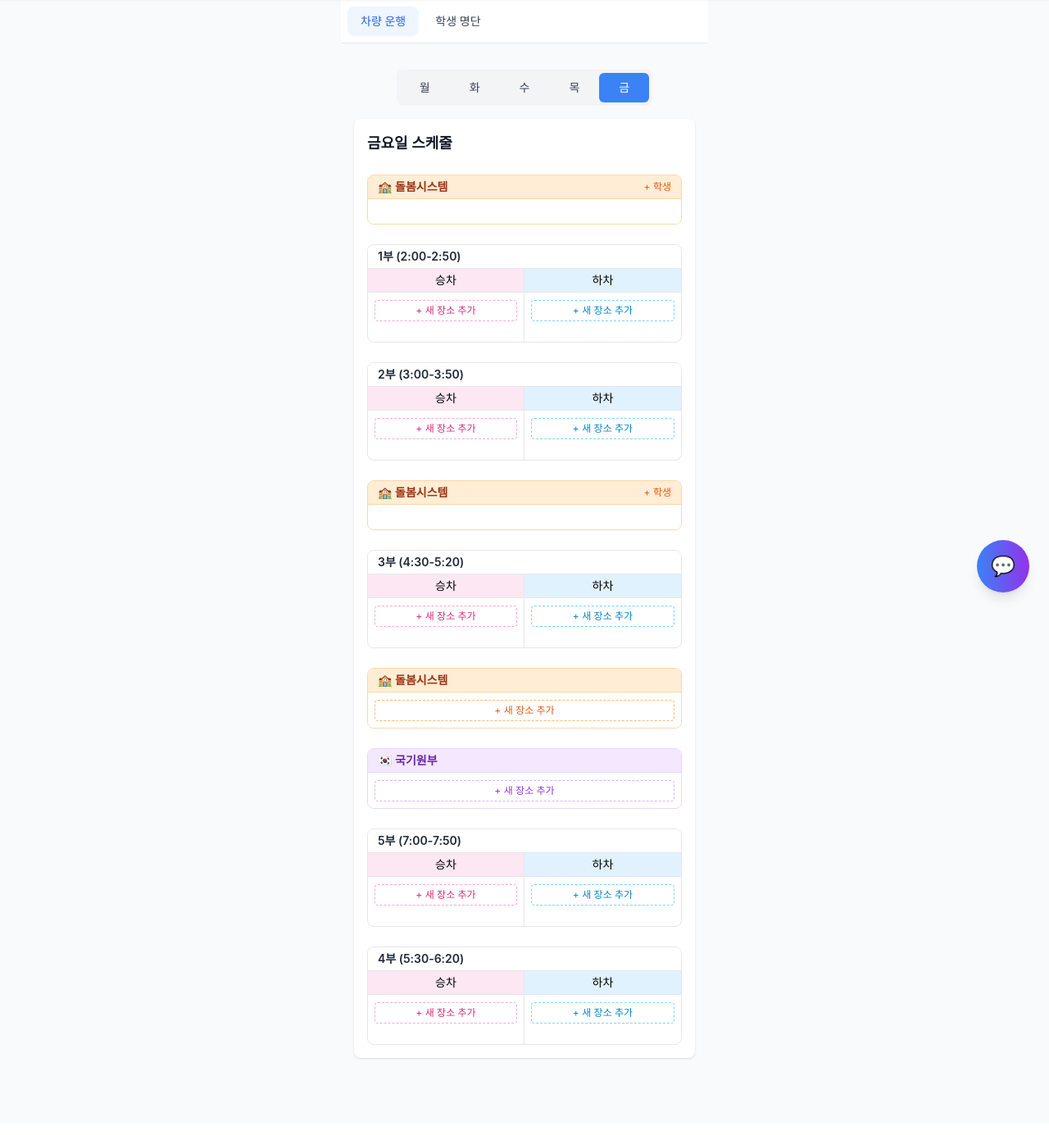
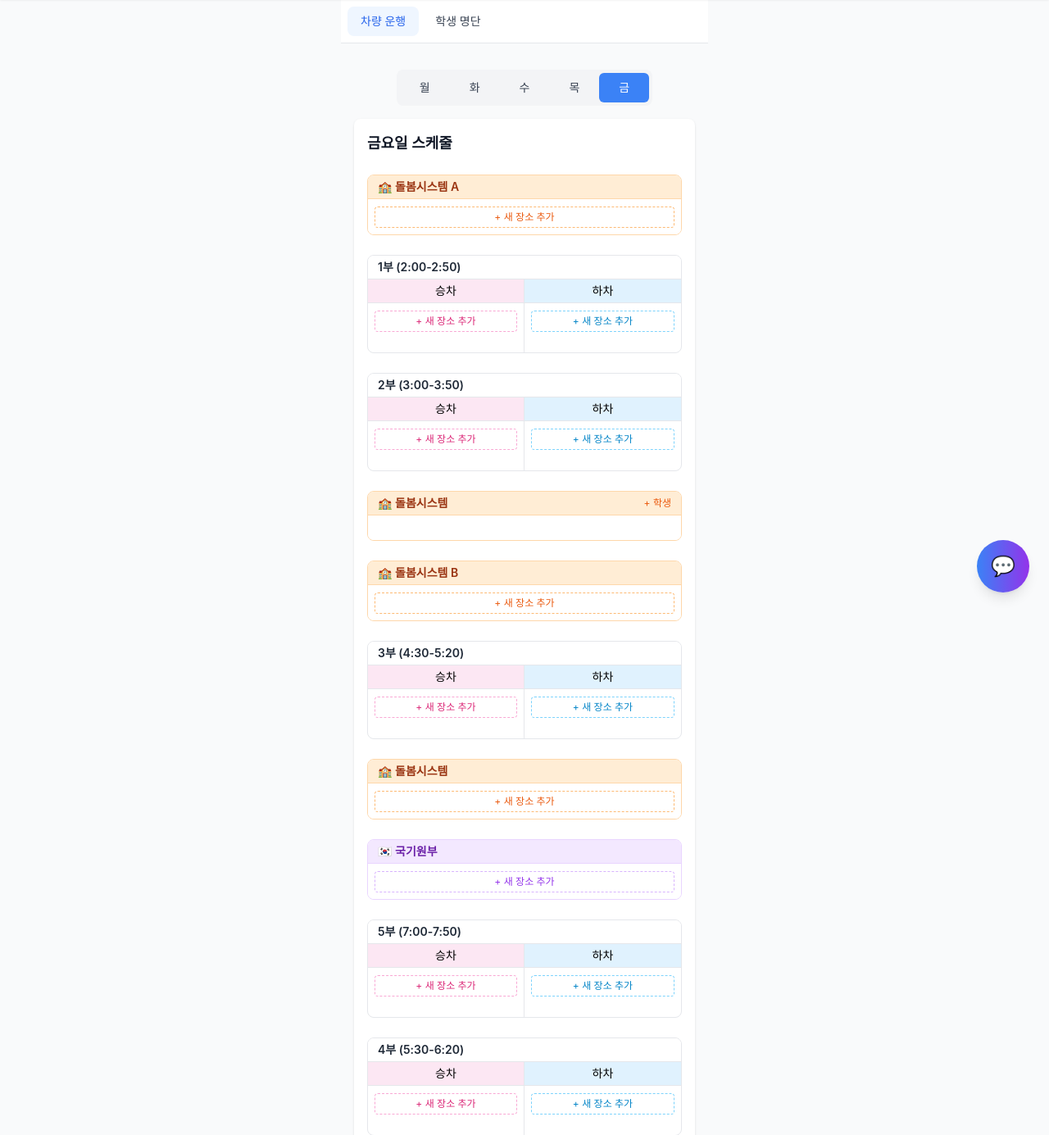
Before and after one commit to todaysfinds/tkd-car, a Flask app: page /schedule in a window 1280 px wide. Shown: the part 53-1438 px from the top of the page at 82% size. Before the commit the page ends 1346 px from the top, so only its background shows below. Run offline with Flask 3, Linux system fonts and the light colour scheme; data that the repository does not hold is empty; some libraries are stand-ins or nearby versions; some web fonts are replaced.

Commit message:
돌봄시스템 A/B/C 완전 독립화 구현
- 돌봄시스템 1  A, 2  B, 3  C로 명확히 구분
- 모든 돌봄시스템에 동일한 구조 적용 (장소 설정 가능)
- showLocationSettings에 careType 파라미터 추가
- 각 돌봄시스템이 완전히 독립적으로 작동하도록 보장
- 장소 설정 모달에 돌봄시스템 구분 표시 추가

```diff
--- a/templates/schedule.html
+++ b/templates/schedule.html
@@ -46,32 +46,44 @@
 
                 <!-- 시간표 구조 -->
                 <div class="space-y-6">
-                    <!-- 돌봄시스템 1 (1부 전) -->
+                    <!-- 돌봄시스템 A (1부 전) -->
                     <div class="border rounded-lg overflow-hidden border-orange-200">
-                        <div class="bg-orange-100 px-3 py-1 border-b border-orange-200 flex items-center justify-between">
-                            <h3 class="font-semibold text-orange-800 text-sm">🏫 돌봄시스템</h3>
-                            <button onclick="addStudentToCareSystem({{ day_num }}, '도장', 'care1')"
-                                    class="text-xs text-orange-600 hover:text-orange-800">
-                                + 학생
-                            </button>
+                        <div class="bg-orange-100 px-3 py-1 border-b border-orange-200">
+                            <h3 class="font-semibold text-orange-800 text-sm">🏫 돌봄시스템 A</h3>
                         </div>
                         <div class="p-2 space-y-2 min-h-[30px] bg-white">
                             {% if day_num in schedule_data and 'care1' in schedule_data[day_num] and 'students' in schedule_data[day_num]['care1'] %}
                                 {% for location, students in schedule_data[day_num]['care1']['students'].items() %}
-                                <div class="flex flex-wrap gap-1">
-                                    {% for student_data in students %}
-                                    <div class="flex items-center justify-between text-xs bg-gray-50 px-1 py-0.5 rounded border border-gray-200 min-w-[50px] max-w-[100px]">
-                                        <button onclick="toggleStudentAttendance({{ student_data.student.id }})"
-                                                class="text-gray-800 truncate text-xs hover:text-blue-600 flex-1 text-left"
-                                                data-student-id="{{ student_data.student.id }}">
-                                            {{ student_data.student.name }}
-                                        </button>
-                                        <button onclick="removeStudentFromCareSystem({{ student_data.student.id }}, {{ day_num }}, '{{ location }}', 'care1')"
-                                                class="text-red-500 hover:text-red-700 text-xs ml-1 flex-shrink-0">✕</button>
+                                <div class="border border-gray-200 rounded p-1 bg-white">
+                                    <div class="flex items-center justify-between mb-1">
+                                        <span class="text-xs font-medium text-gray-700">📍 {{ location }}</span>
+                                        <div class="flex items-center gap-1">
+                                            <button onclick="addStudentToCareSystem({{ day_num }}, '{{ location }}', 'care1')"
+                                                    class="text-xs text-blue-600 hover:text-blue-800">
+                                                + 학생
+                                            </button>
+                                            <button onclick="showLocationSettings({{ day_num }}, '{{ location }}', 'care_system', 'care1')"
+                                                    class="text-xs text-gray-500 hover:text-gray-700" title="장소 설정">
+                                                ⚙️
+                                            </button>
+                                        </div>
                                     </div>
-                                    {% endfor %}
+                                    <div class="flex flex-wrap gap-1">
+                                        {% for student_data in students %}
+                                        <div class="flex items-center justify-between text-xs bg-orange-50 px-1 py-0.5 rounded border border-orange-200 min-w-[45px] max-w-[85px]">
+                                            <span class="text-gray-800 truncate" style="font-size: 11px;">{{ student_data.student.name }}</span>
+                                            <button onclick="removeStudentFromCareSystem({{ student_data.student.id }}, {{ day_num }}, '{{ location }}', 'care1')"
+                                                    class="text-red-500 hover:text-red-700 ml-1 flex-shrink-0" style="font-size: 11px;">✕</button>
+                                        </div>
+                                        {% endfor %}
+                                    </div>
                                 </div>
                                 {% endfor %}
+                            {% else %}
+                                <button onclick="addNewLocationToCareSystem({{ day_num }}, 'care1')"
+                                        class="w-full text-xs text-orange-600 border border-dashed border-orange-300 rounded p-1 hover:bg-orange-50">
+                                    + 새 장소 추가
+                                </button>
                             {% endif %}
                         </div>
                     </div>
@@ -293,6 +305,48 @@
                         </div>
                     </div>
 
+                    <!-- 돌봄시스템 B (2부와 3부 사이) -->
+                    <div class="border rounded-lg overflow-hidden border-orange-200">
+                        <div class="bg-orange-100 px-3 py-1 border-b border-orange-200">
+                            <h3 class="font-semibold text-orange-800 text-sm">🏫 돌봄시스템 B</h3>
+                        </div>
+                        <div class="p-2 space-y-2 min-h-[30px] bg-white">
+                            {% if day_num in schedule_data and 'care2' in schedule_data[day_num] and 'students' in schedule_data[day_num]['care2'] %}
+                                {% for location, students in schedule_data[day_num]['care2']['students'].items() %}
+                                <div class="border border-gray-200 rounded p-1 bg-white">
+                                    <div class="flex items-center justify-between mb-1">
+                                        <span class="text-xs font-medium text-gray-700">📍 {{ location }}</span>
+                                        <div class="flex items-center gap-1">
+                                            <button onclick="addStudentToCareSystem({{ day_num }}, '{{ location }}', 'care2')"
+                                                    class="text-xs text-blue-600 hover:text-blue-800">
+                                                + 학생
+                                            </button>
+                                            <button onclick="showLocationSettings({{ day_num }}, '{{ location }}', 'care_system', 'care2')"
+                                                    class="text-xs text-gray-500 hover:text-gray-700" title="장소 설정">
+                                                ⚙️
+                                            </button>
+                                        </div>
+                                    </div>
+                                    <div class="flex flex-wrap gap-1">
+                                        {% for student_data in students %}
+                                        <div class="flex items-center justify-between text-xs bg-orange-50 px-1 py-0.5 rounded border border-orange-200 min-w-[45px] max-w-[85px]">
+                                            <span class="text-gray-800 truncate" style="font-size: 11px;">{{ student_data.student.name }}</span>
+                                            <button onclick="removeStudentFromCareSystem({{ student_data.student.id }}, {{ day_num }}, '{{ location }}', 'care2')"
+                                                    class="text-red-500 hover:text-red-700 ml-1 flex-shrink-0" style="font-size: 11px;">✕</button>
+                                        </div>
+                                        {% endfor %}
+                                    </div>
+                                </div>
+                                {% endfor %}
+                            {% else %}
+                                <button onclick="addNewLocationToCareSystem({{ day_num }}, 'care2')"
+                                        class="w-full text-xs text-orange-600 border border-dashed border-orange-300 rounded p-1 hover:bg-orange-50">
+                                    + 새 장소 추가
+                                </button>
+                            {% endif %}
+                        </div>
+                    </div>
+
                     <!-- 3부 (4:30-5:20) -->
                     <div class="border rounded-lg overflow-hidden">
                         <div class="bg-white px-3 py-1 border-b">
@@ -402,7 +456,7 @@
                                                     class="text-xs text-blue-600 hover:text-blue-800">
                                                 + 학생
                                             </button>
-                                            <button onclick="showLocationSettings({{ day_num }}, '{{ location }}', 'care_system')"
+                                            <button onclick="showLocationSettings({{ day_num }}, '{{ location }}', 'care_system', 'care3')"
                                                     class="text-xs text-gray-500 hover:text-gray-700" title="장소 설정">
                                                 ⚙️
                                             </button>
@@ -744,7 +798,11 @@ function showLocationSettings(dayNum, locationName, locationType, sessionPart =
 
     // 돌봄시스템/국기원부의 경우 접미사 제거
     let cleanLocationName = locationName;
+    let careType = null;
+
     if (locationType === 'care_system') {
+        // care1, care2, care3 구분을 위해 sessionPart 사용
+        careType = sessionPart;
         // _care1, _care2, _care3 제거
         cleanLocationName = locationName.replace(/_care[123]$/, '');
     } else if (locationType === 'national_training') {
@@ -759,10 +817,18 @@ function showLocationSettings(dayNum, locationName, locationType, sessionPart =
         locationName: cleanLocationName,
         locationType: locationType,
         sessionPart: sessionPart,  // 🎯 시간대 정보 추가!
+        careType: careType,        // 🎯 돌봄시스템 구분 추가!
         originalLocation: cleanLocationName
     };
 
-    const timeText = sessionPart ? ` (${sessionPart}부)` : '';
+    let timeText = '';
+    if (sessionPart && typeof sessionPart === 'number') {
+        timeText = ` (${sessionPart}부)`;
+    } else if (careType) {
+        const careNames = {care1: 'A', care2: 'B', care3: 'C'};
+        timeText = ` (돌봄시스템 ${careNames[careType] || careType})`;
+    }
+
     document.getElementById('locationSettingsTitle').textContent = `"${cleanLocationName}" 장소 설정${timeText}`;
     document.getElementById('locationNameInput').value = cleanLocationName;
     document.getElementById('locationSettingsModal').classList.remove('hidden');
```
